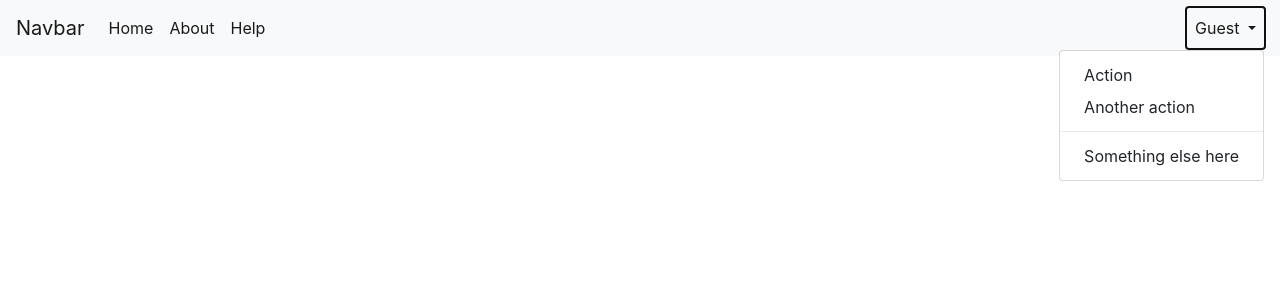
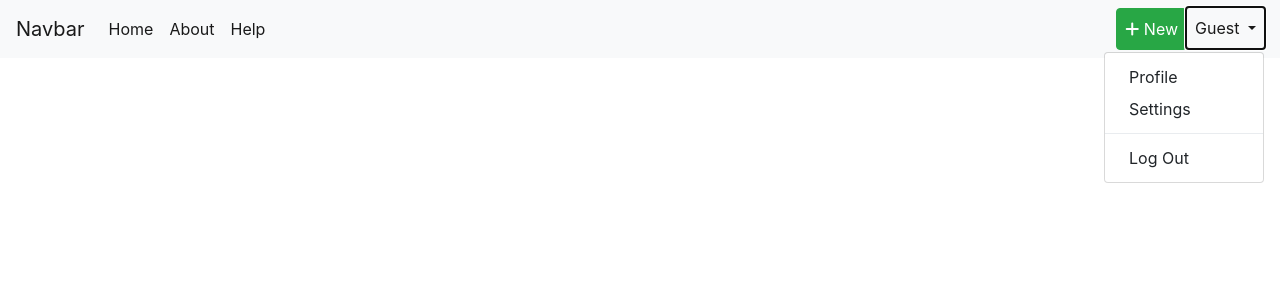
Before and after one commit to mohit4/django-hackathon-starter, a Django app: page /home/entity/all/ in a window 1280 px wide, after a click on "Guest". Shown: the top 300 px of the page. Run offline with Django 3.2, Linux system fonts and the light colour scheme; data that the repository does not hold is empty; some libraries are stand-ins or nearby versions.

Commit message:
Added new entity form and intergrated with create view

```diff
--- a/app/models.py
+++ b/app/models.py
@@ -1,5 +1,7 @@
 from django.db import models
 from django.contrib.auth.models import User
+
+from django.urls import reverse
 
 # Create your models here.
 class Entity(models.Model):
@@ -28,6 +30,9 @@ class Entity(models.Model):
     def __str__(self):
         return str(self.id)+"#"+self.title[:10]+"..."
 
+    def get_absolute_url(self):
+        return reverse("app:entity-detail", kwargs={"pk": self.pk})
+
 class Comment(models.Model):
     """
     Comment object on an Entity
--- a/templates/base.html
+++ b/templates/base.html
@@ -36,15 +36,20 @@
                 </li>
             </ul>
             <ul class="navbar-nav ml-auto">
+                <li class="nav-item active">
+                    <a class="nav-link btn btn-success text-white" href="{% url 'app:entity-create' %}">
+                        <i class="fas fa-plus"></i> New
+                    </a>
+                </li>
                 <li class="nav-item dropdown">
                     <a class="nav-link dropdown-toggle" href="#" id="navbarDropdown" role="button" data-toggle="dropdown" aria-haspopup="true" aria-expanded="false">
                         Guest
                     </a>
                     <div class="dropdown-menu dropdown-menu-right" aria-labelledby="navbarDropdown">
-                        <a class="dropdown-item" href="#">Action</a>
-                        <a class="dropdown-item" href="#">Another action</a>
+                        <a class="dropdown-item" href="#">Profile</a>
+                        <a class="dropdown-item" href="#">Settings</a>
                     <div class="dropdown-divider"></div>
-                        <a class="dropdown-item" href="#">Something else here</a>
+                        <a class="dropdown-item" href="#">Log Out</a>
                     </div>
                 </li>
             </ul>
```
Also changed, not shown: templates/app/entity_form.html (+13 -0 lines).
